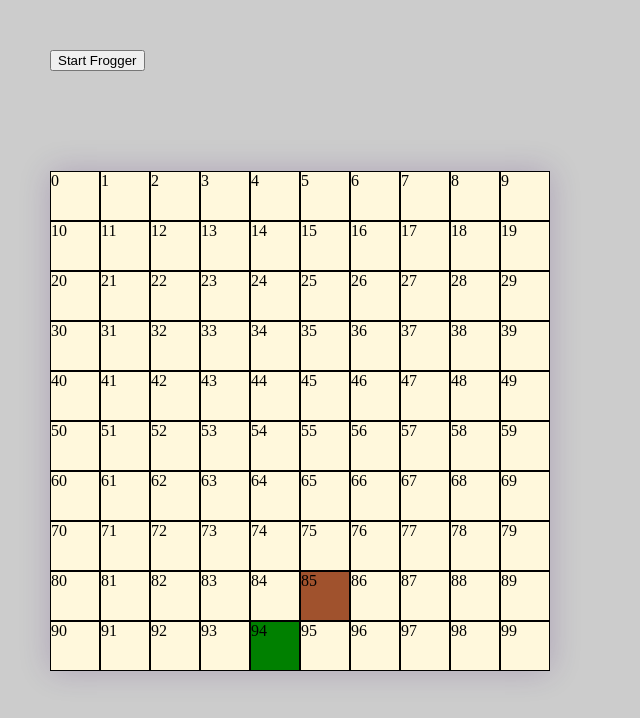
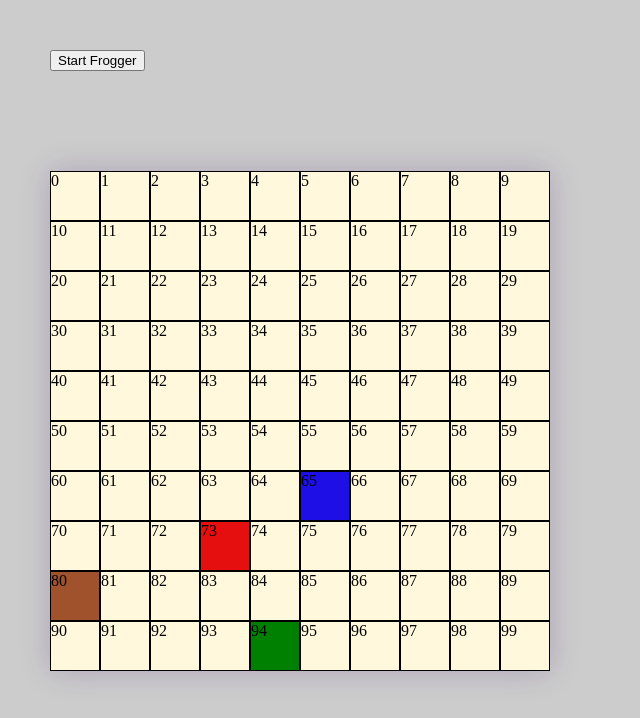
Before and after one commit to G-Atak/Atak_SEI_Project_One, a plain HTML site: page index.html in a window 1280 px wide. Shown: the whole page, without its empty margins (0-640 px from the left). Drawn offline with Linux system fonts and the light colour scheme.

Commit message:
Four cars added to the grid and move in opposite direction and at different speed. Next step is to create log classes and add them to the grid board.

```diff
--- a/scripts/app.js
+++ b/scripts/app.js
@@ -1,4 +1,5 @@
 const gridBoard = document.querySelector('.gridBoard')
+const startFrogger = document.querySelector('#startFrogger')
 const cells = []
 
 
@@ -12,8 +13,8 @@ const cells = []
 
 
 const carClass = 'carClass'
-// const carClassOne = 'carClassOne'
-// const carClassTwo = 'carClassTwo'
+const carClassTwo = 'carClassTwo'
+const carClassThree = 'carClassThree'
 // const carClassThree = 'carClassThree'
 
 // const carClassOnePosition =
@@ -22,10 +23,8 @@ const carClass = 'carClass'
 
 let frogPosition = 94
 let carOne = 80
-
-
-
-const startFrogger = document.querySelector('#startFrogger')
+let carTwo = 79
+let carThree = 60
 
 const width = 10
 const totalCells = width * width
@@ -93,35 +92,84 @@ function moveCarOne(){
       carOne = 80
       addCarOne()
     }
-  } , 1000)
+  } , 500)
 
 
 }
 moveCarOne()
 
 
-// cells[carOne].classList.add('carClass')
-// cells[carClassOne].classList.add('carClassOne')
-// cells[carClassTwo].classList.add('carClassTwo')
-// cells[carClassThree].classList.add('carClassThree')
+
+function addCarTwo(){
+  cells[carTwo].classList.add(carClassTwo)
+}
+
+function removeCarTwo(){
+  cells[carTwo].classList.remove(carClassTwo)
+}
+
+function moveCarTwo(){
+  setInterval(() => {
+    removeCarTwo()
+    carTwo--
+    addCarTwo()
+    if (carTwo === 69){
+      removeCarTwo()
+      carTwo = 79
+      addCarTwo()
+    }
+  } , 300)
 
 
-document.addEventListener('keyup', handleKeyUp)
+}
+moveCarTwo()
 
-cells[frogPosition].classList.add(frogClass)
 
-// cells[carOne].classList.add('carClass')
-// cells[carClassOne].classList.add('carClassOne')
-// cells[carClassTwo].classList.add('carClassTwo')
-// cells[carClassThree].classList.add('carClassThree')
+function addCarThree(){
+  cells[carThree].classList.add(carClassThree)
+}
+
+function removeCarThree(){
+  cells[carThree].classList.remove(carClassThree)
+}
+
+
+function moveCarThree(){
+  setInterval(() => {
+    removeCarThree()
+    carThree++
+    addCarThree()
+    if (carThree === 70){
+      removeCarThree()
+      carThree = 60
+      addCarThree()
+    }
+  } , 200)
+
+}
+moveCarThree()
 
 
 
 
 
+
+
+
+
+
+
+
+
+
+cells[frogPosition].classList.add(frogClass)
+cells[carTwo].classList.add(carClassTwo)
+cells[carThree].classList.add(carClassThree)
+
 function handlefroggerStart(){
   console.log('clicked')
 
 }
+document.addEventListener('keyup', handleKeyUp)
 startFrogger.addEventListener('click', handlefroggerStart)
 document.addEventListener('keyup', handleKeyUp)
--- a/styles/main.css
+++ b/styles/main.css
@@ -48,14 +48,10 @@ body{
   background-color: sienna;
 }
 
-.gridBoard div.carClassOne{
-  background-color: sienna;
-}
-
 .gridBoard div.carClassTwo{
-  background-color: sienna;
+  background-color: rgb(230, 15, 15);
 }
 
 .gridBoard div.carClassThree{
-  background-color: sienna;
+  background-color: rgb(29, 15, 230);
 }
```
